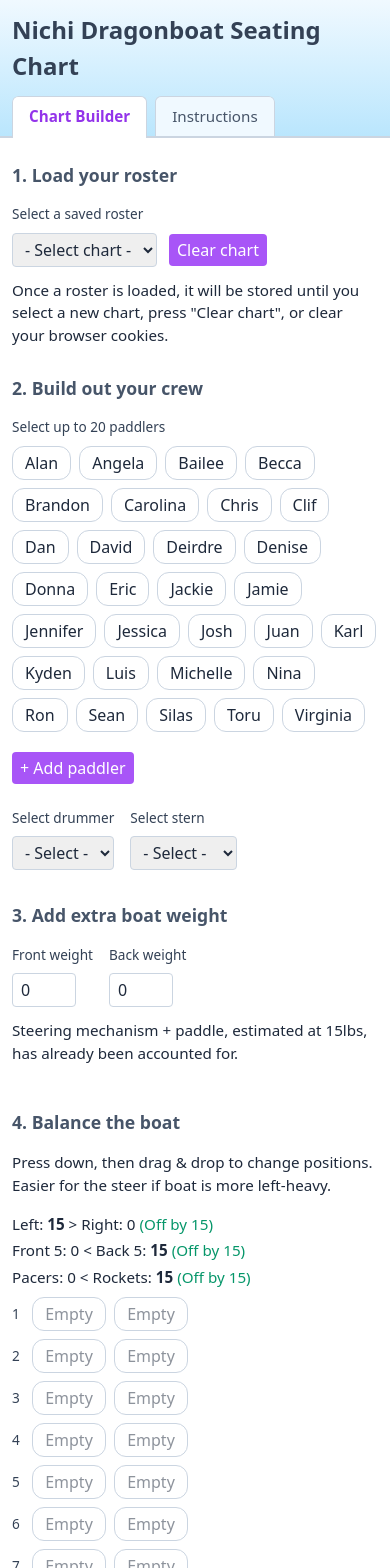
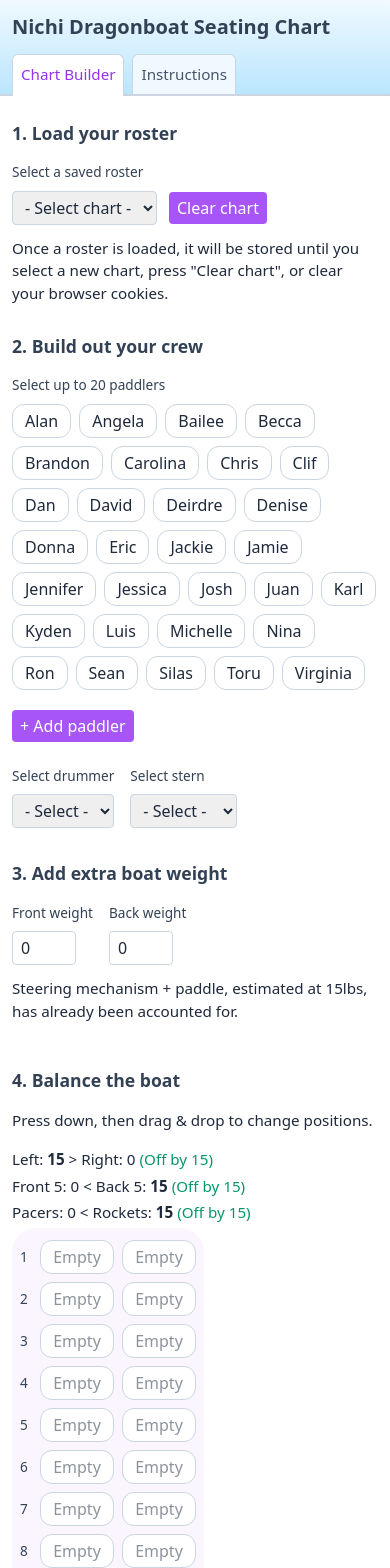
Before and after one commit to varoper/dragonboat-seating, a React (Vite) app: page / in a window 390 px wide. Shown: the top 1568 px of the page. Built offline with nearby package versions, Linux system fonts and the light colour scheme.

Commit message:
Some finicky tweaks

```diff
--- a/src/App.css
+++ b/src/App.css
@@ -15,11 +15,11 @@ body {
 }
 
 h1 {
-  @apply font-bold text-2xl text-slate-700 mb-3;
+  @apply font-bold text-xl sm:text-2xl text-slate-700 mb-3;
 }
 
 h2 {
-  @apply font-bold text-lg text-slate-600 mb-4;
+  @apply font-bold text-lg text-slate-700 mb-4;
 }
 
 p {
--- a/src/App.jsx
+++ b/src/App.jsx
@@ -26,8 +26,8 @@ function App() {
         <div className="inline-flex rounded-t-md overflow-hidden -mb-0.5">
           <a
             href="?tab=chart"
-            className={`px-4 py-2 mr-2 text-md font-medium border border-slate-300 border-b-0 rounded-t-md transition-colors duration-150 ${currentTab === 'chart'
-              ? 'bg-white text-purple-600 font-semibold'
+            className={`px-2 sm:px-4 py-2 mr-2 text-md font-medium border border-slate-300 border-b-0 rounded-t-md transition-colors duration-150 ${currentTab === 'chart'
+              ? 'bg-white text-purple-600'
               : 'bg-sky-50 border-b-2 text-slate-600 hover:text-purple-600'
               }`}
             onClick={(e) => {
@@ -42,8 +42,8 @@ function App() {
           </a>
           <a
             href="?tab=instructions"
-            className={`px-4 py-2 text-md font-medium border border-slate-300 border-b-0 rounded-t-md transition-colors duration-150 ${currentTab === 'instructions'
-              ? 'bg-white text-purple-600 font-semibold'
+            className={`px-2 sm:px-4 py-2 text-md font-medium border border-slate-300 border-b-0 rounded-t-md transition-colors duration-150 ${currentTab === 'instructions'
+              ? 'bg-white text-purple-600'
               : 'bg-sky-50 border-b-2 text-slate-600 hover:text-purple-600'
               }`}
             onClick={(e) => {
--- a/src/SeatingChart.jsx
+++ b/src/SeatingChart.jsx
@@ -291,7 +291,7 @@ function SeatingChart() {
                 {showAddForm ? '- Hide add paddler' : '+ Add paddler'}
               </button>
               {showAddForm && (
-                <div className="mt-2 p-2 bg-gradient-to-b from-white to-fuchsia-50 rounded flex gap-2 items-end max-w-fit">
+                <div className="mt-2 p-2 bg-gradient-to-b from-white to-purple-50 rounded flex gap-2 items-end max-w-fit">
                   <div>
                     <label for="new_paddler_name">Name</label>
                     <input
@@ -397,7 +397,7 @@ function SeatingChart() {
             <div ref={seatingChartRef}>
               <h2>4. Balance the boat</h2>
 
-              <p className="mb-3"> Press down, then drag & drop to change positions. Easier for the steer if boat is more left-heavy.</p>
+              <p className="mb-3"> Press down, then drag & drop to change positions.</p>
               <WeightBalancer
                 seatingChart={seatingChart}
                 updateSeatingChart={updateSeatingChart}
--- a/src/WeightBalancer.jsx
+++ b/src/WeightBalancer.jsx
@@ -82,7 +82,7 @@ const WeightBalancer = ({ seatingChart, updateSeatingChart, stern, drummer, extr
       <>
         {label_a}:{' '}
         {a > b ? (
-          <strong>{a}</strong>
+          <span className="font-bold">{a}</span>
         ) : (
           `${a}`
         )}
@@ -93,7 +93,7 @@ const WeightBalancer = ({ seatingChart, updateSeatingChart, stern, drummer, extr
       <>
         {label_b}:{' '}
         {b > a ? (
-          <strong>{b}</strong>
+          <span className="font-bold">{b}</span>
         ) : (
           `${b}`
         )}
@@ -228,6 +228,7 @@ const WeightBalancer = ({ seatingChart, updateSeatingChart, stern, drummer, extr
       >
         <SortableContext items={seatingChart.map((_, i) => i.toString())} strategy={rectSortingStrategy}>
 
+          <div className="rounded-3xl p-2 bg-purple-50 inline-block">
             {/* Drummer info row */}
             {drummer && (
               <div className="grid">
@@ -273,7 +274,7 @@ const WeightBalancer = ({ seatingChart, updateSeatingChart, stern, drummer, extr
             </div>
             {/* Stern info row */}
             {stern && (
-            <div className="grid mb-3">
+              <div className="grid">
                 <div className="flex items-center gap-8">
                   <div className="w-12 boat-label">
                     Stern
@@ -287,12 +288,13 @@ const WeightBalancer = ({ seatingChart, updateSeatingChart, stern, drummer, extr
                 </div>
               </div>
             )}
+          </div>
 
         </SortableContext>
       </DndContext >
-
+      <br />
       <button
-        className="mr-3"
+        className="mr-3 mt-3"
         onClick={() => setShowWeights((prev) => !prev)}
       >
         {showWeights ? 'Hide Weights' : 'Show Weights'}
```
Lines whose indentation alone changed are shown as unchanged.
